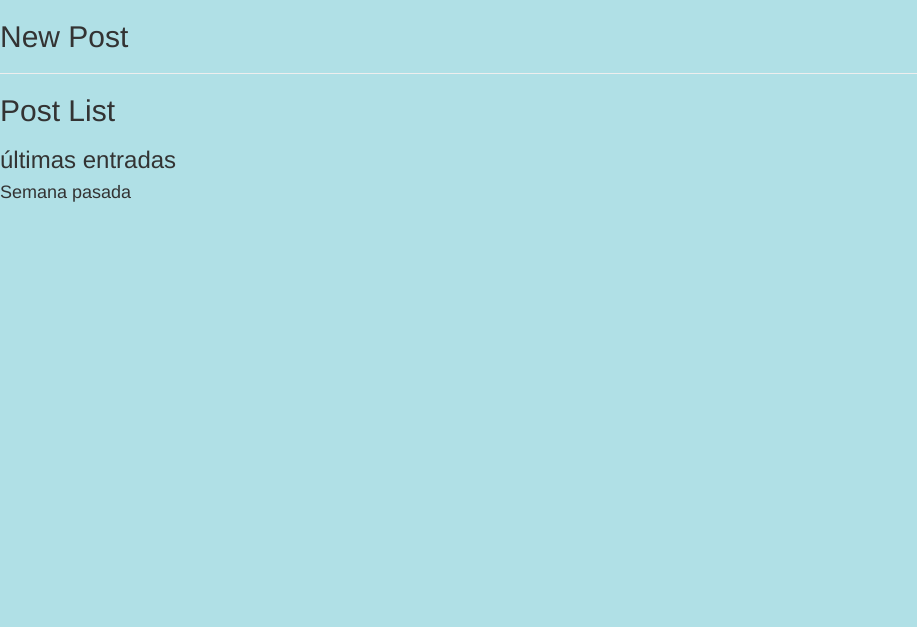
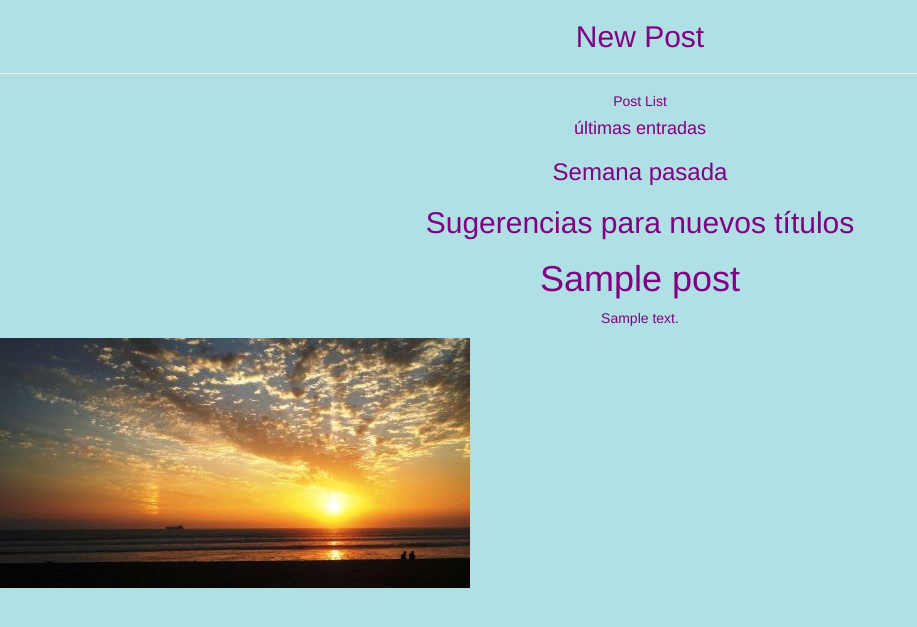
Before and after one commit to luci2106/girl, a Django app: template blog/templates/blog/base.html in a window 1280 px wide. Shown: the top 627 px of the page, without its empty margins (0-917 px from the left). Run offline with Django 3.2, Linux system fonts and the light colour scheme; the template is opened without the code that fills it: values that come from a table or form of the project are taken from there, others are empty; tables that the repository leaves empty hold one stand-in row (values such as "Sample post"); some libraries are stand-ins or nearby versions.

Commit message:
actualizado

```diff
--- a/blog/models.py
+++ b/blog/models.py
@@ -12,6 +12,7 @@ class Post(models.Model):
     published_date = models.DateTimeField(
             blank=True, null=True)
 
+
     def publish(self):
         self.published_date = timezone.now()
         self.save()
--- a/blog/templates/blog/base.html
+++ b/blog/templates/blog/base.html
@@ -10,20 +10,35 @@
     <link rel="stylesheet" href="//maxcdn.bootstrapcdn.com/bootstrap/3.2.0/css/bootstrap-theme.min.css">
     <link href='//fonts.googleapis.com/css?family=Lobster&subset=latin,latin-ext' rel='stylesheet' type='text/css'>
     <link rel="stylesheet" href="{% static 'css/blog.css' %}">
+    <title>Tu Página</title>
+    <style>
+        h1, h2, h3, h4, h5, h6 {
+            color: purple;
+        }
+
+    </style>
 
 </head>
 
 <body>
-    <h2>New Post</h2>
-    {% if user.is_authenticated %}
-    <a href="{% url 'post_new' %}" class="top-menu"><span class="glyphicon glyphicon-plus"></span></a>
-    {% endif %}
-    <hr>
 
-    <h2>Post List</h2>
-    <h3>últimas entradas</h3>
-    <h4>Semana pasada</h4>
+    <h2 style="text-align: center;">New Post</h2>
+
+{% if user.is_authenticated %}
+<a href="{% url 'post_new' %}" class="top-menu" style="display: block; text-align: center;"><span class="glyphicon glyphicon-plus"></span></a>
+{% endif %}
+<hr>
+<h5 style="text-align: center;">Post List</h5>
+
+<h4 style="text-align: center;">últimas entradas</h4>
+<h3 style="text-align: center;">Semana pasada</h3>
+<h2 style="text-align: center;">Sugerencias para nuevos títulos</h2>
+<h1 class="title" style="text-align: center;">{{ post.title }}</h1>
+<p class="text" style="text-align: center;">{{ post.text|linebreaksbr }}</p>
+
     {% block content %}
+    <img src="{% static 'img/Atardecer_de_verano.jpg' %}" alt="Una tarde de verano" style="display:flex">
+
     {% endblock %}
 </body>
 
--- a/blog/templates/blog/post_edit.html
+++ b/blog/templates/blog/post_edit.html
@@ -1,6 +1,7 @@
 {% extends 'blog/base.html' %}
 
 {% block content %}
+<img src="{% static 'img/choco.jpg' %}" alt="Una tarde de verano" style="display:flex">
     <h2>New post</h2>
     <form method="POST" class="post-form">{% csrf_token %}
         {{ form.as_p }}
```
Also changed, not shown: blog/templates/blog/post_detail.html (+9 -2 lines), blog/static/css/Atardecer_de_verano.jpg (added), blog/static/img/Atardecer_de_verano.jpg (added), blog/static/img/choco.jpg (added).
